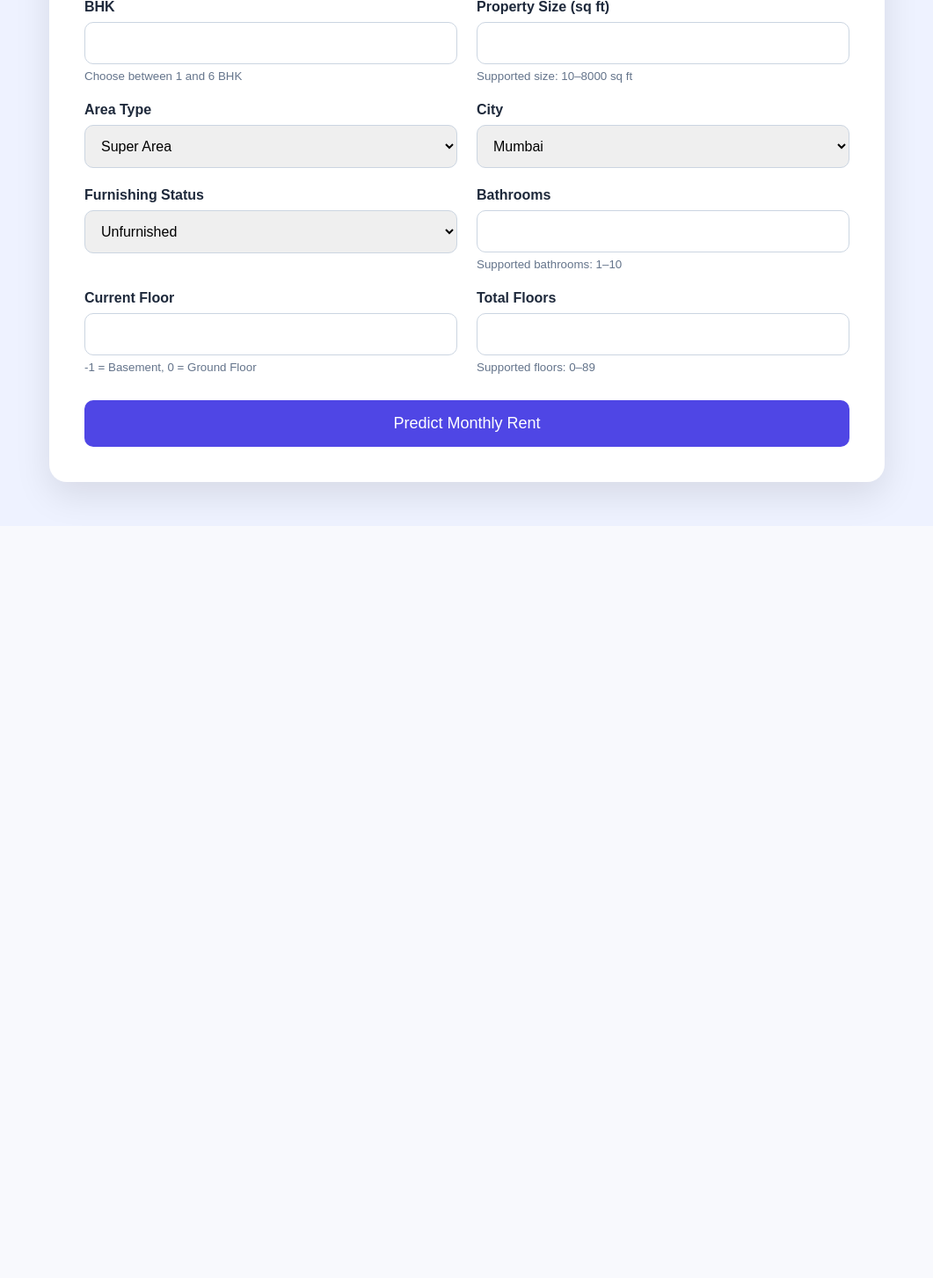
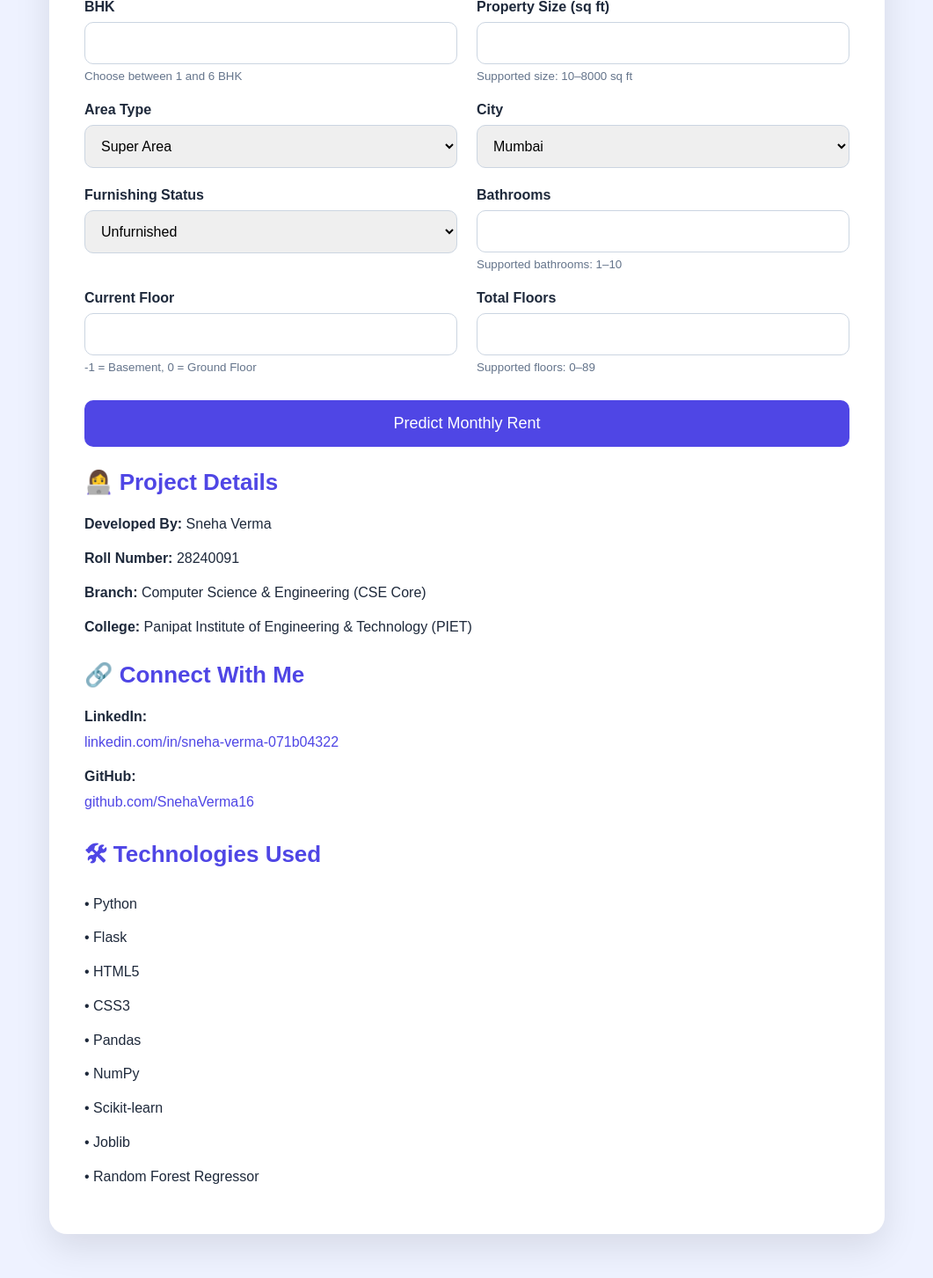
Before and after one commit to SnehaVerma16/AI-Rent-Predictor, a Flask app: page / in a window 1280 px wide. Shown: the part 242-1695 px from the top of the page at 88% size, without its empty margins (109-1170 px from the left). Before the commit the page ends 829 px from the top, so only its background shows below. Run offline with Flask 3, Linux system fonts and the light colour scheme; parts of the project's set-up code (start-up, migrations or seed data) failed here and were passed over.

Commit message:
Updated project information section

```diff
--- a/templates/index.html
+++ b/templates/index.html
@@ -144,6 +144,42 @@
         input[type=text]{
             appearance:textfield;
         }
+        /* ===== Project Information ===== */
+
+        .info-section{
+            margin-top:25px;
+        }
+
+        .info-section h2{
+            color:#4f46e5;
+            margin-bottom:18px;
+            font-size:26px;
+        }
+
+        .info-section p{
+            margin:10px 0;
+            line-height:1.8;
+            font-size:16px;
+        }
+
+        .info-section ul{
+            margin:10px 0;
+            padding-left:22px;
+        }
+
+        .info-section li{
+            margin:8px 0;
+        }
+
+        .info-section a{
+            color:#4f46e5;
+            text-decoration:none;
+        }
+
+        .info-section a:hover{
+            text-decoration:underline;
+        }
+
     </style>
 </head>
 
@@ -363,7 +399,71 @@
 
     {% endif %}
 
+
+    <div class="info-section">
+
+        <h2>👩‍💻 Project Details</h2>
+
+        <p><strong>Developed By:</strong> Sneha Verma</p>
+
+        <p><strong>Roll Number:</strong> 28240091</p>
+
+        <p><strong>Branch:</strong> Computer Science & Engineering (CSE Core)</p>
+
+        <p><strong>College:</strong> Panipat Institute of Engineering & Technology (PIET)</p>
+
+    </div>
+    <div class="info-section">
+
+    <h2>🔗 Connect With Me</h2>
+
+    <p>
+        <strong>LinkedIn:</strong><br>
+        <a href="https://www.linkedin.com/in/sneha-verma-071b04322/"
+           target="_blank">
+            linkedin.com/in/sneha-verma-071b04322
+        </a>
+    </p>
+
+    <p>
+        <strong>GitHub:</strong><br>
+        <a href="https://github.com/SnehaVerma16"
+           target="_blank">
+            github.com/SnehaVerma16
+        </a>
+    </p>
+
 </div>
+<div class="info-section">
+
+    <h2>🛠 Technologies Used</h2>
+
+    <p>• Python</p>
+
+    <p>• Flask</p>
+
+    <p>• HTML5</p>
+
+    <p>• CSS3</p>
+
+    <p>• Pandas</p>
+
+    <p>• NumPy</p>
+
+    <p>• Scikit-learn</p>
+
+    <p>• Joblib</p>
+
+    <p>• Random Forest Regressor</p>
+
+</div>
+
+</div>
+
+<script>
+
+</div>
+
 
 <script>
 
```
